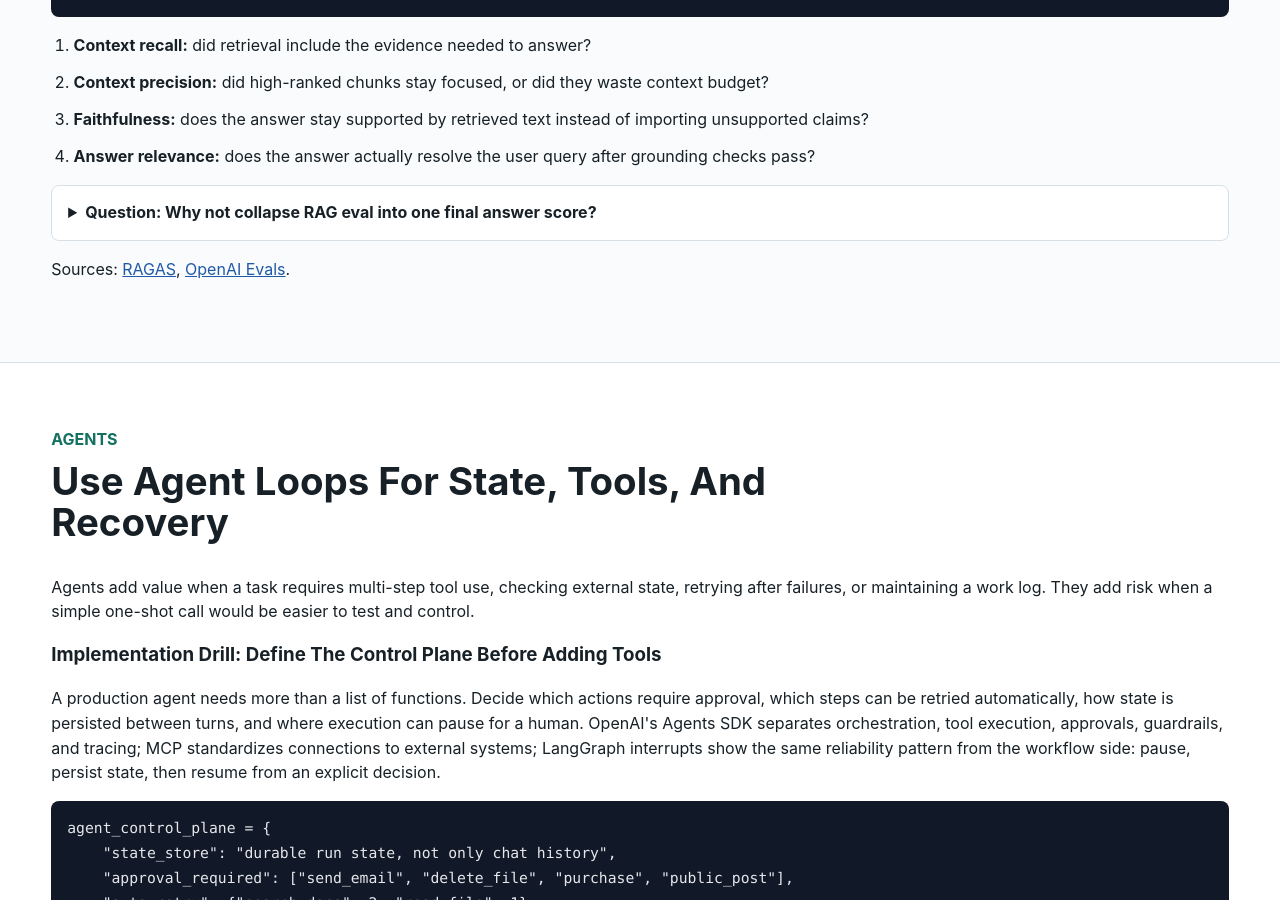
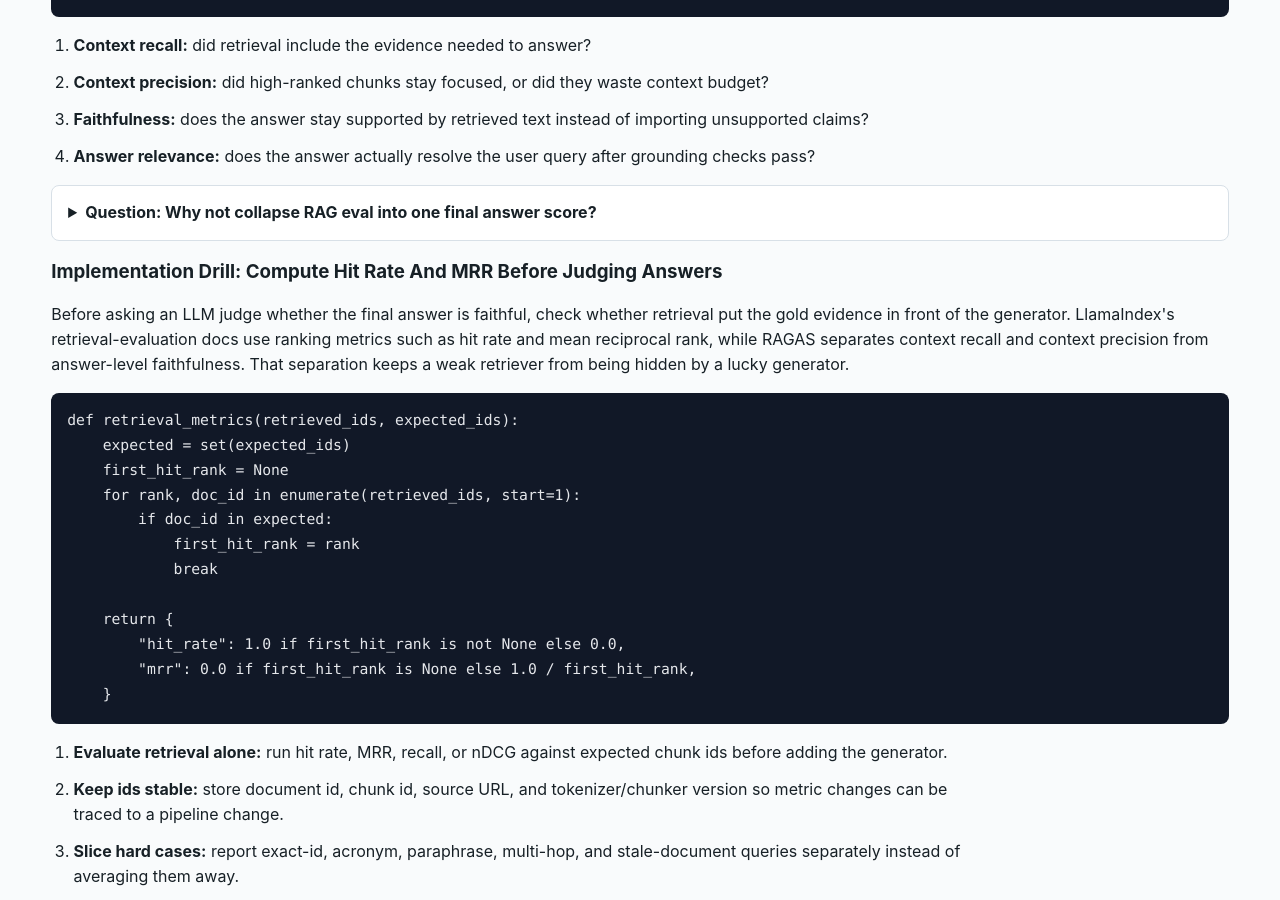
Before and after one commit to kennethli319/kennethli319.github.io, a Jekyll site: the page llm-ml-course/lessons/finetuning-rag-agents.html, which Jekyll copies as it is, in a window 1280 px wide and 900 px high, scrolled down 7730 px. Built offline with Jekyll 4.4.1, drawn with Linux system fonts in a browser that asks for light colours; some of the changed text lies outside the part shown.

Commit message:
Sync RAG retrieval metric drill

```diff
--- a/llm-ml-course/lessons/finetuning-rag-agents.html
+++ b/llm-ml-course/lessons/finetuning-rag-agents.html
@@ -340,9 +340,40 @@ context = [chunk for score, chunk in sorted(scored, reverse=True)[:6]]</code></p
         <summary>Question: Why not collapse RAG eval into one final answer score?</summary>
         <p>A single score hides whether to fix the retriever, reranker, context packer, prompt, or generator. Stage-level metrics make regressions actionable.</p>
       </details>
+      <h3>Implementation Drill: Compute Hit Rate And MRR Before Judging Answers</h3>
+      <p>
+        Before asking an LLM judge whether the final answer is faithful, check
+        whether retrieval put the gold evidence in front of the generator.
+        LlamaIndex's retrieval-evaluation docs use ranking metrics such as hit
+        rate and mean reciprocal rank, while RAGAS separates context recall and
+        context precision from answer-level faithfulness. That separation keeps
+        a weak retriever from being hidden by a lucky generator.
+      </p>
+      <pre><code class="language-python">def retrieval_metrics(retrieved_ids, expected_ids):
+    expected = set(expected_ids)
+    first_hit_rank = None
+    for rank, doc_id in enumerate(retrieved_ids, start=1):
+        if doc_id in expected:
+            first_hit_rank = rank
+            break
+
+    return {
+        "hit_rate": 1.0 if first_hit_rank is not None else 0.0,
+        "mrr": 0.0 if first_hit_rank is None else 1.0 / first_hit_rank,
+    }</code></pre>
+      <ol class="steps">
+        <li><strong>Evaluate retrieval alone:</strong> run hit rate, MRR, recall, or nDCG against expected chunk ids before adding the generator.</li>
+        <li><strong>Keep ids stable:</strong> store document id, chunk id, source URL, and tokenizer/chunker version so metric changes can be traced to a pipeline change.</li>
+        <li><strong>Slice hard cases:</strong> report exact-id, acronym, paraphrase, multi-hop, and stale-document queries separately instead of averaging them away.</li>
+      </ol>
+      <details class="qa">
+        <summary>Question: Why can answer faithfulness look good while retrieval is still broken?</summary>
+        <p>The model may answer a common question from prior knowledge or use a partially relevant chunk. Retrieval metrics reveal whether the system can reliably surface the required evidence, not just whether one answer sounded grounded.</p>
+      </details>
       <p>
         Sources:
         <a href="https://arxiv.org/abs/2309.15217">RAGAS</a>,
+        <a href="https://developers.llamaindex.ai/python/examples/evaluation/retrieval/retriever_eval/">LlamaIndex retrieval evaluation</a>,
         <a href="https://github.com/openai/evals">OpenAI Evals</a>.
       </p>
     </section>
```
Also changed, not shown: llm-ml-course/README.md (+1 -0 lines).
